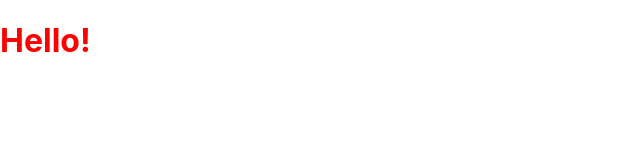
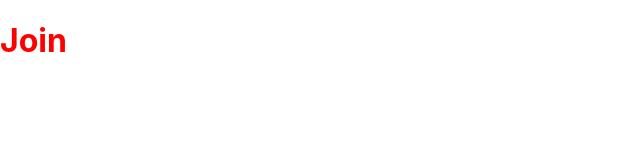
Before and after one commit to YanivWein24/Chat-App-Socket-IO, a React (Create React App) app in the folder client/: page / in a window 1280 px wide. Shown: the top 160 px of the page, without its empty margins (0-640 px from the left). Built offline with nearby package versions, Linux system fonts and the light colour scheme.

Commit message:
Initial setup complete - running both the client and server

```diff
--- a/client/src/App.js
+++ b/client/src/App.js
@@ -1,10 +1,19 @@
 import React from 'react'
+import { BrowserRouter as Router, Route, Routes } from "react-router-dom"
+import Join from "./components/Join"
+import Chat from "./components/Chat"
 
 function App() {
   return (
-    <div className="App">
-      <h1>Hello!</h1>
-    </div>
+    <Router>
+      <div className="App">
+        {/* <h1>asd</h1> */}
+        <Routes>
+          <Route path="/" element={<Join />} />
+          <Route path="/chat" element={<Chat />} />
+        </Routes>
+      </div>
+    </Router>
   );
 }
 
--- /dev/null
+++ b/client/src/components/Chat.js
@@ -0,0 +1,11 @@
+import React from 'react'
+
+const Chat = () => {
+    return (
+        <div>
+            <h1>Chat</h1>
+        </div>
+    )
+}
+
+export default Chat
--- /dev/null
+++ b/client/src/components/Join.js
@@ -0,0 +1,11 @@
+import React from 'react'
+
+const Join = () => {
+    return (
+        <div>
+            <h1>Join</h1>
+            </div>
+    )
+}
+
+export default Join
```
Also changed, not shown: client/package.json (+6 -1 lines), package.json (added, +22 -0 lines), 2 other files (tests, documents, lock files or other folders).
